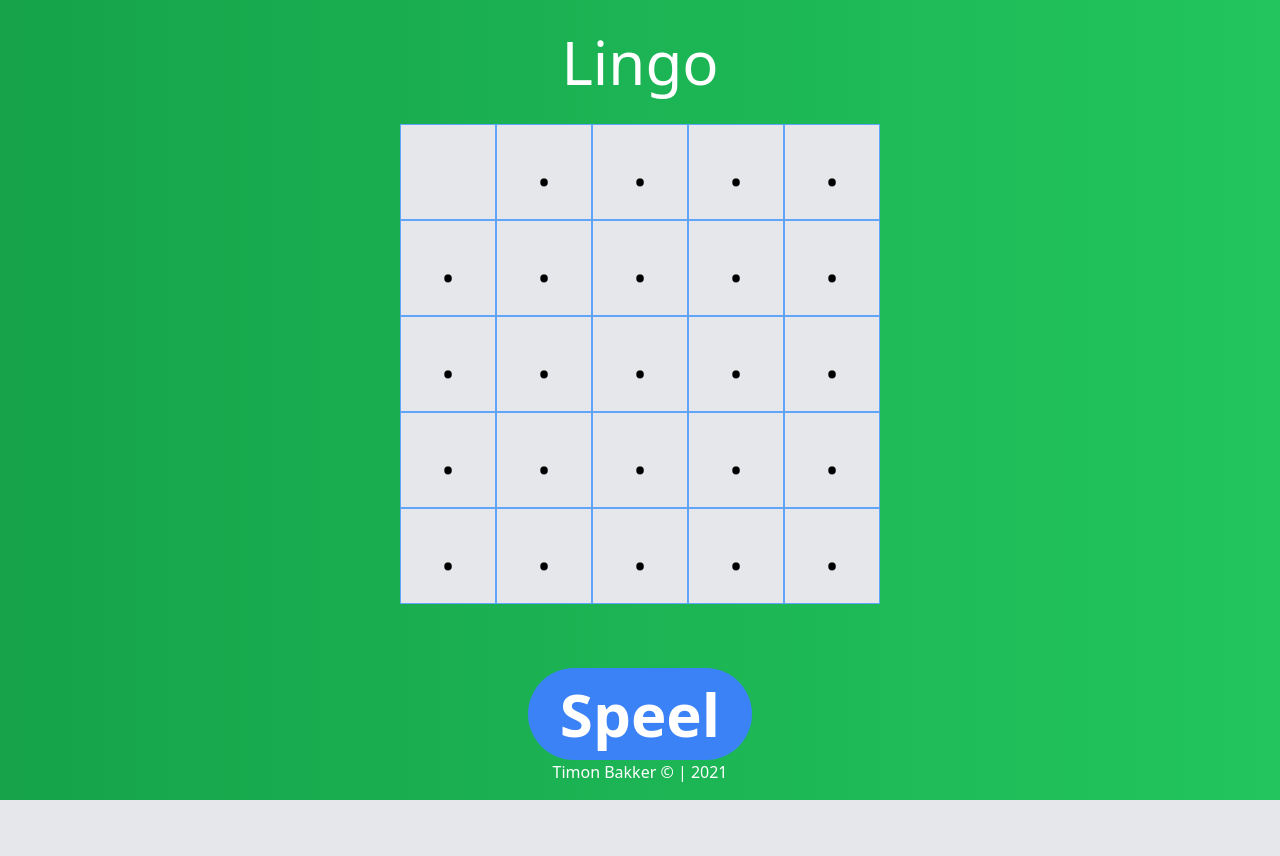
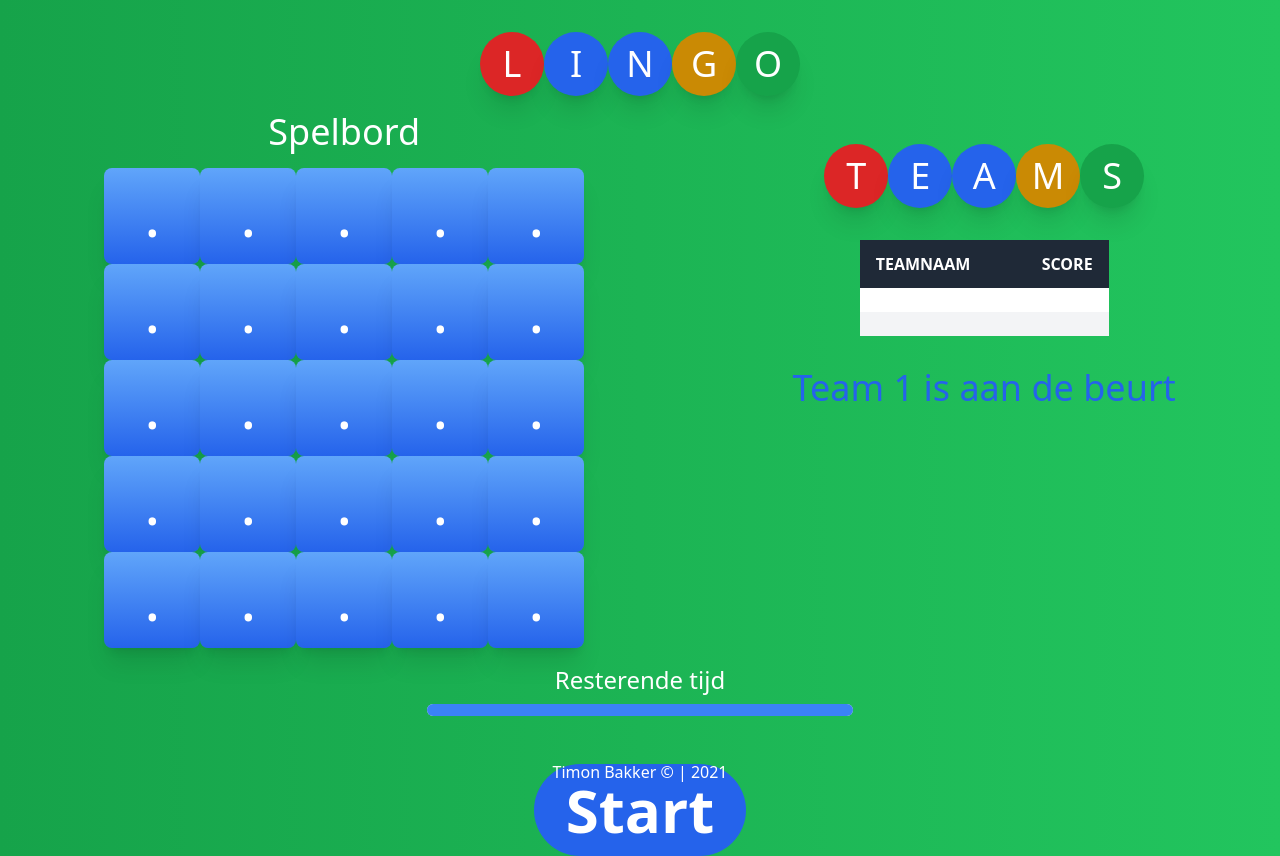
Before and after one commit to TiBiBa/Lingo, a Flask app: template templates/play.html in a window 1280 px wide. Before the commit the page ends 800 px from the top, so only its background shows below. Run offline with Flask 2, Linux system fonts and the light colour scheme; the template is opened without the code that fills it, so the values that code supplies are empty; some libraries are stand-ins or nearby versions.

Commit message:
Implemented timer (front-end)

```diff
--- a/app.py
+++ b/app.py
@@ -5,9 +5,11 @@ from lingo import Lingo
 app = Flask(__name__)
 LINGO = Lingo()
 
+
 @app.route('/')
 def hello_world():
     return render_template("index.html")
+
 
 @app.route('/setup', methods=['GET'])
 def setup_game():
@@ -19,20 +21,39 @@ def setup_preferences():
     body = request.json
     if 'team1' not in body or 'team2' not in body:
         return 'Er mist een teamnaam', 400
+    if len(body['team1']) > 40 or len(body['team2']) > 40:
+        return 'Namen mogen niet langer zijn dan 40 karakters', 400
     if body['team1'] == body['team2']:
         return 'Namen mogen niet hetzelfde zijn', 400
 
+    LINGO.set_team_names(body['team1'], body['team2'])
+
     return jsonify({}, 200)
+
+@app.route('/start', methods=['POST'])
+def start_game():
+    body = request.json
+    if 'word_length' not in body:
+      return 'We kunnen niet spelen zonder woord lengte', 400
+    return jsonify({'word': LINGO.generate_word()}), 200
+
 
 
 @app.route('/play')
 def play_game():
-    LINGO.generate_word()
-    return render_template("play.html", word=LINGO.get_current_word())
+    team_names = LINGO.get_team_names()
+    if not team_names or not team_names[0] or not team_names[1]:
+        return 'Je kunt geen spel spelen zonder teams', 404
+    team_scores = LINGO.get_team_scores()
+
+    return render_template("play.html", teams=team_names, scores=team_scores)
 
 
 @app.route('/listener', methods=['POST'])
 def audio_retrieval():
+    if not LINGO.get_current_word():
+      LINGO.generate_word()
+
     print("We komen aan in de back-end...")
     body = request.json
     if 'word_length' not in body:
--- a/static/js/app.js
+++ b/static/js/app.js
@@ -19,8 +19,39 @@ function set_teams() {
         $('#error_message').toggle();
     });
 }
+function start_countdown() {
+    console.log("Start the countdown!");
+    var progress = 0;
+    var intervalSpeed = 10;
+    var incrementSpeed = 1;
+    document.addEventListener("DOMContentLoaded", function () {
+        var bar = $('#timer');
+        var progressInterval = setInterval(function () {
+            progress -= incrementSpeed;
+            bar.width(progress + "%");
+            if (progress <= 0) {
+                clearInterval(progressInterval);
+            }
+        }, intervalSpeed);
+    });
+}
+function start_game() {
+    $.ajax({
+        type: 'POST',
+        url: '/start',
+        data: JSON.stringify({
+            word_length: 5
+        }),
+        contentType: 'application/json',
+        dataType: 'json'
+    }).done(function (response) {
+        var location = "#letter_box[row='0'][column='0']";
+        $(location).text(response.word[0]);
+        start_countdown();
+    }).fail(function (response) {
+    });
+}
 function listen_word() {
-    console.log("Begonnen met luisteren...");
     $.ajax({
         type: 'POST',
         url: '/listener',
--- a/templates/play.html
+++ b/templates/play.html
@@ -3,28 +3,69 @@
 Lingo - Spelen
 {% endblock %}
 {% block body %}
-  <h1 class="text-6xl font-sans mt-8 mb-8 text-white text-center">Lingo</h1>
-  <div id="container">
-    <div id="playboard" class="text-center">
-      <div class="grid gap-x-0 gap-y-0 grid-cols-5 mt-8 max-w-max mx-auto">
+  <a href="/">
+  <div id="logo" class="mt-8 mb-4 flex flex-row justify-center items-center">
+    <div class="bg-red-600 flex items-center justify-center text-white text-4xl w-16 h-16 rounded-full shadow-xl">L</div>
+    <div class="bg-blue-600 flex items-center justify-center text-white text-4xl w-16 h-16 rounded-full shadow-xl">I</div>
+    <div class="bg-blue-600 flex items-center justify-center text-white text-4xl w-16 h-16 rounded-full shadow-xl">N</div>
+    <div class="bg-yellow-600 flex items-center justify-center text-white text-4xl w-16 h-16 rounded-full shadow-xl">G</div>
+    <div class="bg-green-600 flex items-center justify-center text-white text-4xl w-16 h-16 rounded-full shadow-xl">O</div>
+  </div></a>
+  <div id="container" class="flex flex-row justify-around">
+    <div id="playboard">
+      <h1 class="text-4xl text-white text-center">Spelbord</h1>
+      <div class="grid gap-x-0 gap-y-0 grid-cols-5 mt-4 max-w-max">
         {% for i in range(5) %}
           {% for j in range(5) %}
-            <div class="w-24 h-24 flex justify-center pt-2 text-6xl bg-gray-200 border border-blue-400" id="letter_box" row={{i}} column={{j}}>
-            {% if i == 0 and j == 0 %}
-              {{ word[0] }}
-            {% else %}
-              .
-            {% endif %}
+            <div class="w-24 h-24 flex justify-center pt-4 text-6xl text-white bg-gradient-to-t rounded-lg from-blue-600 to-blue-400 shadow-xl" id="letter_box" row={{i}} column={{j}}>
+            .
             </div>
           {% endfor %}
         {% endfor %}
       </div>
     </div>
+    <div id="scoreboard" class="flex flex-col items-center">
+      <div id="logo" class="mt-8 mb-8 flex flex-row justify-center items-center">
+        <div class="bg-red-600 flex items-center justify-center text-white text-4xl w-16 h-16 rounded-full shadow-xl">T</div>
+        <div class="bg-blue-600 flex items-center justify-center text-white text-4xl w-16 h-16 rounded-full shadow-xl">E</div>
+        <div class="bg-blue-600 flex items-center justify-center text-white text-4xl w-16 h-16 rounded-full shadow-xl">A</div>
+        <div class="bg-yellow-600 flex items-center justify-center text-white text-4xl w-16 h-16 rounded-full shadow-xl">M</div>
+        <div class="bg-green-600 flex items-center justify-center text-white text-4xl w-16 h-16 rounded-full shadow-xl">S</div>
+      </div>
+      <table class="table-auto">
+        <thead class="bg-gray-800 text-white">
+          <tr>
+            <th class="w-2/3 text-left py-3 px-4 uppercase font-semibold">Teamnaam</th>
+            <th class="w-1/3 text-left py-3 px-4 uppercase font-semibold">Score</th>
+          </tr>
+        </thead>
+        <tbody class="text-gray-700">
+          <tr class="bg-white">
+            <td class="w-2/3 text-left py-3 px-4">{{ teams[0] }}</td>
+            <td class="w-1/3 text-left py-3 px-4">{{ scores[0] }}</td>
+          </tr>
+          <tr class="bg-gray-100">
+            <td class="w-2/3 text-left py-3 px-4">{{ teams[1] }}</td>
+            <td class="w-1/3 text-left py-3 px-4">{{ scores[1] }}</td>
+          </tr>
+        </tbody>
+      </table>
+      <div class="mt-8 mb-6 text-center">
+        <p id="team_turn" class="text-blue-600 text-4xl">Team 1 is aan de beurt</p>
+      </div>
+      <div id="word_error_message" class="mt-8 mb-6 text-center hidden">
+        <p id="word_error_text" class="text-red-600 text-4xl font-bold text-lg"></p>
+      </div>
+    </div>
+  </div>
+  <div class="w-1/3 mx-auto text-center mt-4 mb-4">
+    <h1 class="mb-2 text-2xl text-white">Resterende tijd</h1>
+    <div class="h-3 relative max-w-xl rounded-full overflow-hidden">
+        <div class="w-full h-full bg-gray-200 absolute"></div>
+        <div id="timer" class="h-full bg-blue-500 absolute" style="width:100%"></div>
+    </div>
   </div>
   <div class="text-center">
-    <button class="bg-blue-500 hover:bg-blue-700 text-white text-6xl font-bold mt-16 py-4 px-8 rounded-full" onclick="event.preventDefault(); listen_word();">Speel</button>
-  </div>
-  <div id="word_error_message" class="mt-8 mb-6 text-center hidden">
-    <p id="word_error_text" class="text-red-600 text-4xl font-bold text-lg"></p>
+    <button class="bg-blue-600 hover:bg-blue-500 text-white text-6xl font-bold mt-8 py-4 px-8 rounded-full" onclick="event.preventDefault(); start_game();">Start</button>
   </div>
 {% endblock %}
```
Also changed, not shown: lingo.py (+27 -11 lines), templates/setup_game.html (+4 -4 lines), typescript/app.ts (+36 -1 lines), static/css/generated.css.
